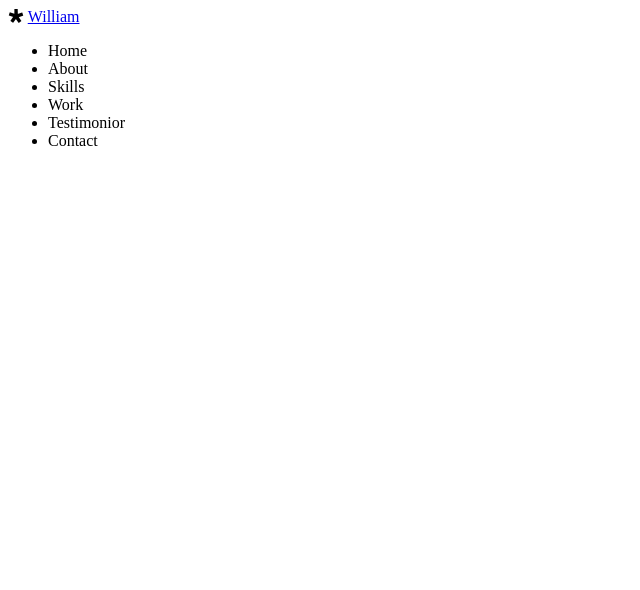
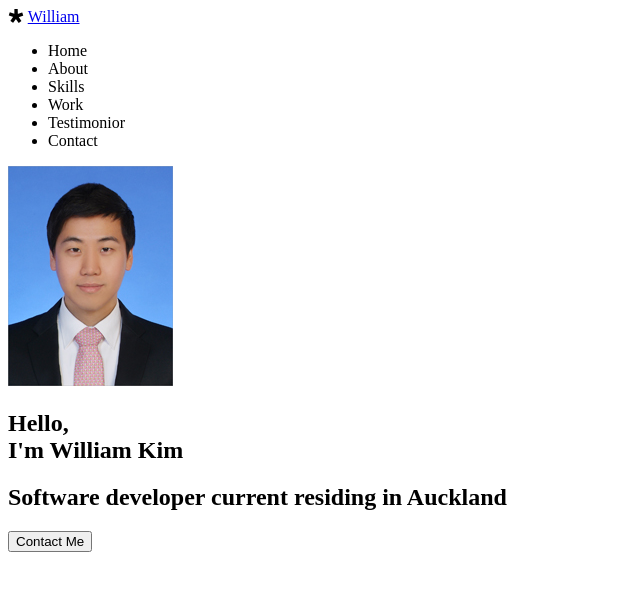
Before and after one commit to dizikjh/portfolio, a plain HTML site: page index.html in a window 1280 px wide. Shown: the whole page, without its empty margins (0-640 px from the left). Drawn offline with Linux system fonts and the light colour scheme; files that its build step writes are made by us from their sources; files whose address does not match are found by name.

Commit message:
HTML / Home

```diff
--- a/index.html
+++ b/index.html
@@ -33,6 +33,15 @@
             </ul>
         </div>
     </nav>
+    <!-- Home -->
+    <section id="home">
+        <img src="imgs/will.jpg" alt="William's profile photo" class="home__avatar">
+        <h1 class="home__title">Hello, <br />I'm William Kim</h1>
+        <h2 class="home__description">
+            Software developer current residing in Auckland
+        </h2>
+        <button class="home__contact">Contact Me</button>
+    </section>
     <!-- About -->
     <section id="about"></section>
     <!-- Skills -->
```
Also changed, not shown: imgs/will.jpg (added).
